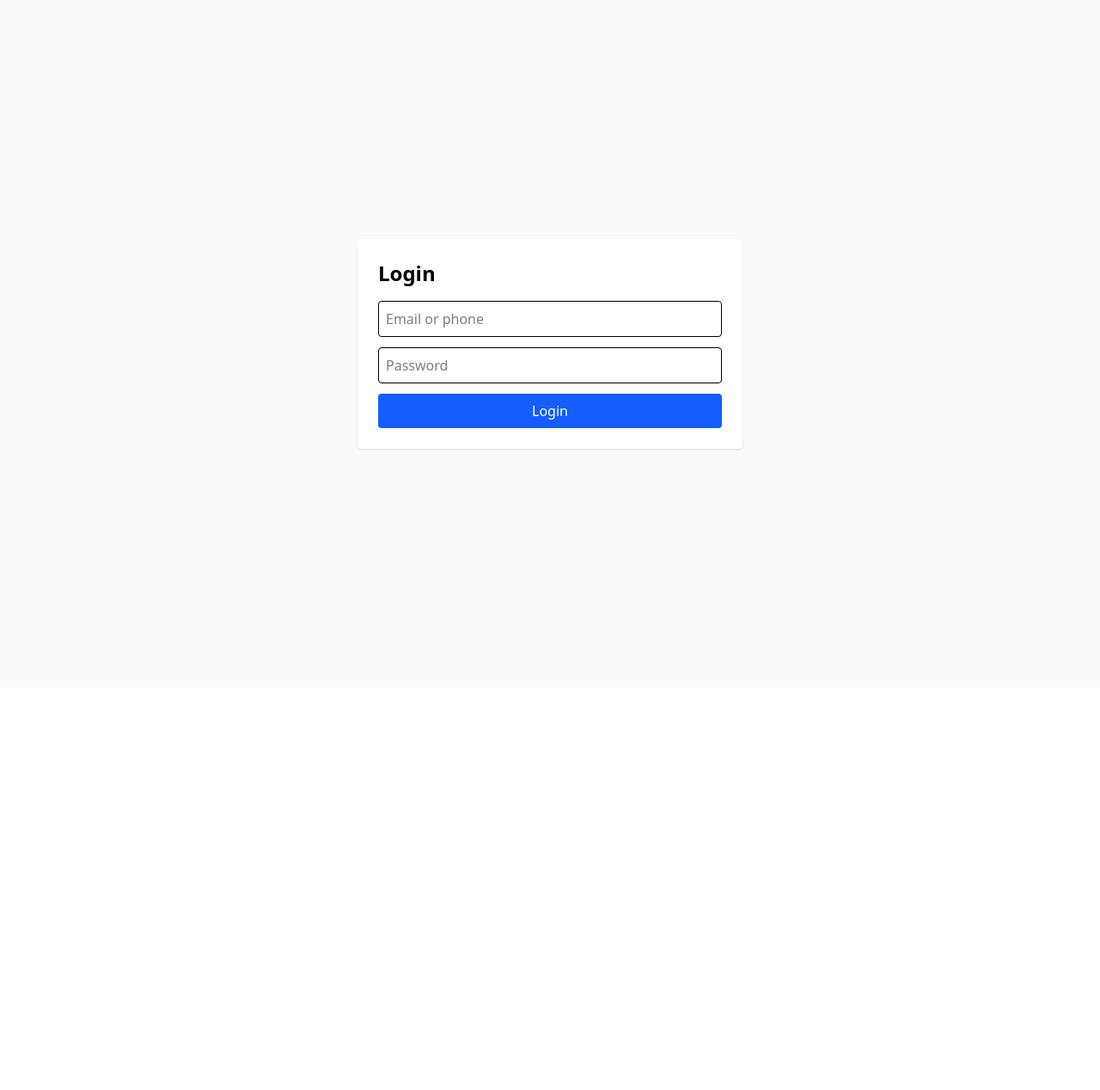
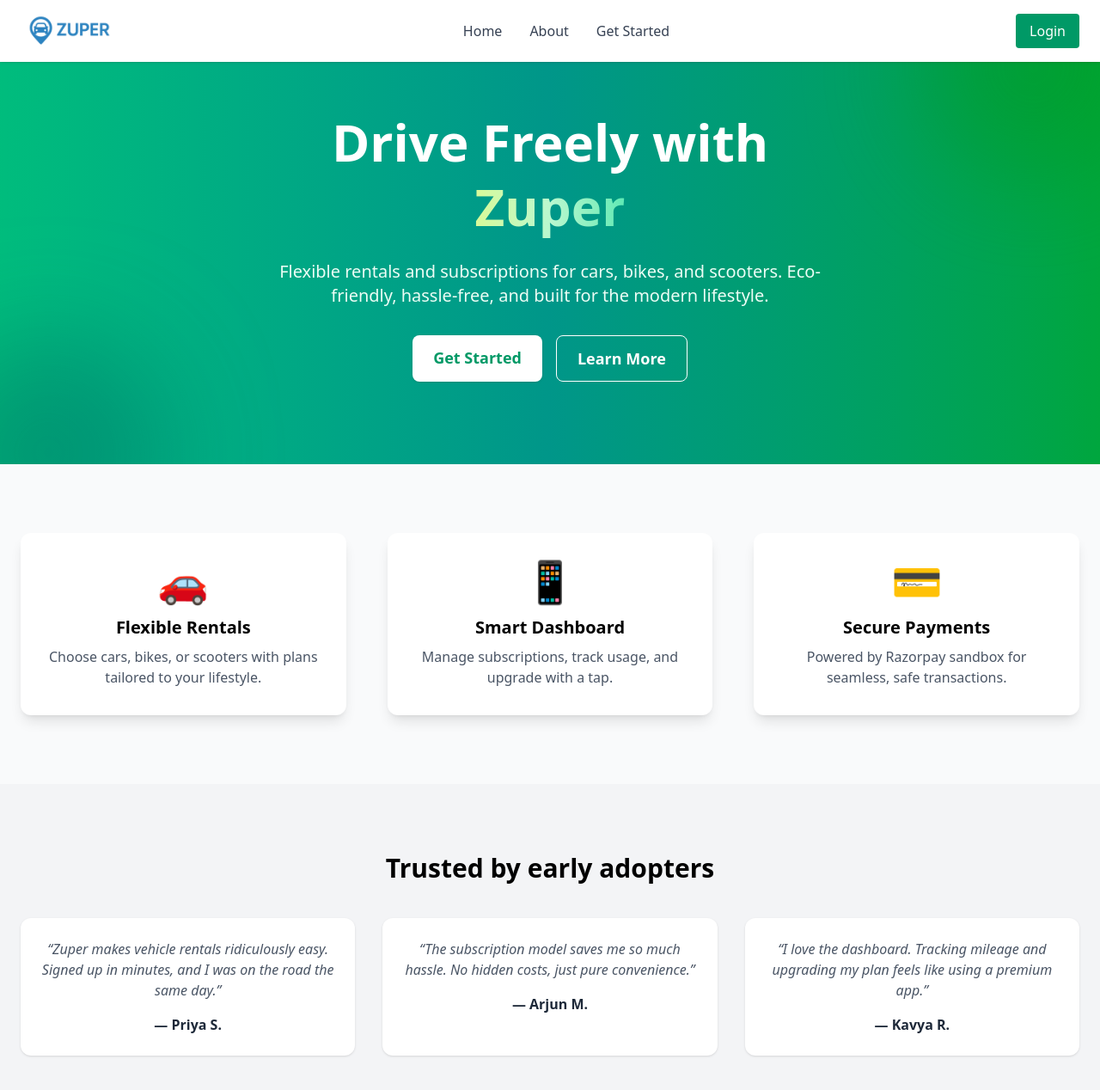
Before and after one commit to Preet2099x/Zuper, a React (Vite) app in the folder frontend/: page / in a window 1280 px wide. Before the commit this address led to /login. Shown: the top 1268 px of the page at 86% size. Before the commit the page ends 800 px from the top, so only its background shows below. Built offline with nearby package versions, Linux system fonts and the light colour scheme.

Commit message:
Landing and some placeholders

```diff
--- a/frontend/src/App.jsx
+++ b/frontend/src/App.jsx
@@ -1,21 +1,23 @@
 // src/App.jsx
 import React from "react";
-import { Routes, Route, Navigate } from "react-router-dom";
+import { Routes, Route } from "react-router-dom";
 
 import Signup from "./pages/Signup.jsx";
 import Login from "./pages/Login.jsx";
-// import CustomerDashboard from "./pages/dashboard/CustomerDashboard.jsx";
-// import ProviderDashboard from "./pages/dashboard/ProviderDashboard.jsx";
-// import AdminDashboard from "./pages/dashboard/AdminDashboard.jsx";
+import CustomerDashboard from "./pages/CustomerDashboard.jsx";
+import ProviderDashboard from "./pages/ProviderDashboard.jsx";
+import AdminDashboard from "./pages/AdminDashboard.jsx";
 import VerifyEmail from "./pages/VerifyEmail.jsx";
-// import NotFound from "./pages/NotFound.jsx";
+import NotFound from "./pages/NotFound.jsx";
+import LandingPage from "./pages/LandingPage.jsx";
 
 import PrivateRoute from "./components/PrivateRoute.jsx";
 
 export default function App() {
   return (
     <Routes>
-      <Route path="/" element={<Navigate to="/login" replace />} />
+      {/* Landing */}
+      <Route path="/" element={<LandingPage />} />
 
       {/* Public */}
       <Route path="/signup" element={<Signup />} />
@@ -23,14 +25,14 @@ export default function App() {
       <Route path="/verify-email/:token" element={<VerifyEmail />} />
 
       {/* Protected: wrap with PrivateRoute which checks JWT and optionally role */}
-      {/* <Route element={<PrivateRoute />}>
+      <Route element={<PrivateRoute />}>
         <Route path="/dashboard/customer" element={<CustomerDashboard />} />
         <Route path="/dashboard/provider" element={<ProviderDashboard />} />
         <Route path="/dashboard/admin" element={<AdminDashboard />} />
-      </Route> */}
+      </Route>
 
-      {/* fallback */}
-      {/* <Route path="*" element={<NotFound />} /> */}
+      fallback
+      <Route path="*" element={<NotFound />} />
     </Routes>
   );
 }
--- /dev/null
+++ b/frontend/src/components/Footer.jsx
@@ -0,0 +1,31 @@
+import React from "react";
+
+export default function Footer() {
+  return (
+    <footer className="bg-gray-900 text-gray-300 mt-20">
+      <div className="container mx-auto px-6 py-10 grid md:grid-cols-3 gap-8">
+        <div>
+          <h2 className="text-2xl font-bold text-white">Zuper</h2>
+          <p className="mt-2 text-sm text-gray-400">
+            Smarter vehicle rentals & subscriptions for a connected world.
+          </p>
+        </div>
+        <div>
+          <h3 className="font-semibold text-white">Quick Links</h3>
+          <ul className="mt-3 space-y-2">
+            <li><a href="/" className="hover:text-white">Home</a></li>
+            <li><a href="/about" className="hover:text-white">About</a></li>
+            <li><a href="/signup" className="hover:text-white">Get Started</a></li>
+          </ul>
+        </div>
+        <div>
+          <h3 className="font-semibold text-white">Contact</h3>
+          <p className="mt-3 text-sm text-gray-400">support@zuper.com</p>
+        </div>
+      </div>
+      <div className="border-t border-gray-700 text-center py-4 text-sm text-gray-500">
+        © {new Date().getFullYear()} Zuper. All rights reserved.
+      </div>
+    </footer>
+  );
+}
--- /dev/null
+++ b/frontend/src/components/Navbar.jsx
@@ -0,0 +1,41 @@
+import React from "react";
+import { Link } from "react-router-dom";
+import logo from "../assets/zuper.png";
+
+export default function Navbar() {
+  return (
+    <header className="bg-white shadow fixed top-0 left-0 w-full z-50">
+      <div className="container mx-auto px-6 py-4 flex items-center justify-between">
+        {/* Logo */}
+        <Link to="/" className="flex items-center">
+          <img
+            src={logo}
+            alt="Zuper Logo"
+            className="h-28 w-auto object-contain -my-10"
+          />
+        </Link>
+
+        {/* Nav Links */}
+        <nav className="hidden md:flex space-x-8">
+          <Link to="/" className="text-gray-700 hover:text-emerald-600">
+            Home
+          </Link>
+          <Link to="/about" className="text-gray-700 hover:text-emerald-600">
+            About
+          </Link>
+          <Link to="/signup" className="text-gray-700 hover:text-emerald-600">
+            Get Started
+          </Link>
+        </nav>
+
+        {/* CTA Button */}
+        <Link
+          to="/login"
+          className="bg-emerald-600 text-white px-4 py-2 rounded hover:bg-emerald-700 transition"
+        >
+          Login
+        </Link>
+      </div>
+    </header>
+  );
+}
--- a/frontend/src/index.css
+++ b/frontend/src/index.css
@@ -1 +1,22 @@
 @import "tailwindcss";
+
+@keyframes blob {
+  0% {
+    transform: translate(0px, 0px) scale(1);
+  }
+  33% {
+    transform: translate(30px, -50px) scale(1.1);
+  }
+  66% {
+    transform: translate(-20px, 20px) scale(0.9);
+  }
+  100% {
+    transform: translate(0px, 0px) scale(1);
+  }
+}
+.animate-blob {
+  animation: blob 8s infinite;
+}
+.animation-delay-2000 {
+  animation-delay: 2s;
+}
--- /dev/null
+++ b/frontend/src/pages/AdminDashboard.jsx
@@ -0,0 +1,9 @@
+import React from 'react'
+
+const AdminDashboard = () => {
+  return (
+    <div>AdminDashboard</div>
+  )
+}
+
+export default AdminDashboard
--- /dev/null
+++ b/frontend/src/pages/CustomerDashboard.jsx
@@ -0,0 +1,9 @@
+import React from 'react'
+
+const CustomerDashboard = () => {
+  return (
+    <div>CustomerDashboard</div>
+  )
+}
+
+export default CustomerDashboard
--- /dev/null
+++ b/frontend/src/pages/LandingPage.jsx
@@ -0,0 +1,124 @@
+import React from "react";
+import { Link } from "react-router-dom";
+import Navbar from "../components/Navbar";
+import Footer from "../components/Footer";
+
+export default function LandingPage() {
+  return (
+    <div className="bg-gray-50">
+      <Navbar />
+
+      {/* Hero Section */}
+      <section className="relative pt-32 pb-24 bg-gradient-to-r from-emerald-500 via-teal-600 to-green-600 text-white overflow-hidden">
+        <div className="container mx-auto px-6 text-center relative z-10">
+          <h1 className="text-5xl md:text-6xl font-extrabold leading-tight">
+            Drive Freely with <br />
+            <span className="bg-clip-text text-transparent bg-gradient-to-r from-lime-200 via-green-200 to-emerald-300">
+              Zuper
+            </span>
+          </h1>
+          <p className="mt-6 text-lg md:text-xl max-w-2xl mx-auto text-emerald-50">
+            Flexible rentals and subscriptions for cars, bikes, and scooters. Eco-friendly, hassle-free, and built for the modern lifestyle.
+          </p>
+          <div className="mt-8 flex justify-center space-x-4">
+            <Link
+              to="/signup"
+              className="bg-white text-emerald-600 px-6 py-3 rounded-lg text-lg font-semibold shadow hover:bg-gray-100 transition"
+            >
+              Get Started
+            </Link>
+            <Link
+              to="/about"
+              className="bg-transparent border border-white px-6 py-3 rounded-lg text-lg font-semibold hover:bg-white hover:text-emerald-600 transition"
+            >
+              Learn More
+            </Link>
+          </div>
+        </div>
+
+        {/* Floating blobs for organic background */}
+        <div className="absolute -top-20 -right-20 w-72 h-72 bg-lime-400 rounded-full mix-blend-multiply filter blur-3xl opacity-30 animate-blob"></div>
+        <div className="absolute -bottom-32 -left-20 w-72 h-72 bg-pink-400 rounded-full mix-blend-multiply filter blur-3xl opacity-30 animate-blob animation-delay-2000"></div>
+      </section>
+
+      {/* Features Section */}
+      <section className="py-20 container mx-auto px-6 grid md:grid-cols-3 gap-12 text-center">
+        <div className="bg-white shadow-lg rounded-xl p-8 hover:shadow-2xl transition">
+          <div className="text-5xl mb-4 text-emerald-600">🚗</div>
+          <h3 className="text-xl font-semibold mb-2">Flexible Rentals</h3>
+          <p className="text-gray-600">
+            Choose cars, bikes, or scooters with plans tailored to your lifestyle.
+          </p>
+        </div>
+        <div className="bg-white shadow-lg rounded-xl p-8 hover:shadow-2xl transition">
+          <div className="text-5xl mb-4 text-emerald-600">📱</div>
+          <h3 className="text-xl font-semibold mb-2">Smart Dashboard</h3>
+          <p className="text-gray-600">
+            Manage subscriptions, track usage, and upgrade with a tap.
+          </p>
+        </div>
+        <div className="bg-white shadow-lg rounded-xl p-8 hover:shadow-2xl transition">
+          <div className="text-5xl mb-4 text-emerald-600">💳</div>
+          <h3 className="text-xl font-semibold mb-2">Secure Payments</h3>
+          <p className="text-gray-600">
+            Powered by Razorpay sandbox for seamless, safe transactions.
+          </p>
+        </div>
+      </section>
+
+      {/* Testimonials / Social Proof */}
+      <section className="py-20 bg-gray-100">
+        <div className="container mx-auto px-6 text-center">
+          <h2 className="text-3xl font-bold mb-10">Trusted by early adopters</h2>
+          <div className="grid md:grid-cols-3 gap-8">
+            <div className="bg-white p-6 rounded-xl shadow hover:shadow-lg transition">
+              <p className="italic text-gray-600">
+                “Zuper makes vehicle rentals ridiculously easy. Signed up in minutes, and I was on the road the same day.”
+              </p>
+              <h4 className="mt-4 font-semibold text-gray-800">— Priya S.</h4>
+            </div>
+            <div className="bg-white p-6 rounded-xl shadow hover:shadow-lg transition">
+              <p className="italic text-gray-600">
+                “The subscription model saves me so much hassle. No hidden costs, just pure convenience.”
+              </p>
+              <h4 className="mt-4 font-semibold text-gray-800">— Arjun M.</h4>
+            </div>
+            <div className="bg-white p-6 rounded-xl shadow hover:shadow-lg transition">
+              <p className="italic text-gray-600">
+                “I love the dashboard. Tracking mileage and upgrading my plan feels like using a premium app.”
+              </p>
+              <h4 className="mt-4 font-semibold text-gray-800">— Kavya R.</h4>
+            </div>
+          </div>
+        </div>
+      </section>
+
+        {/* Call to Action */}
+        <section className="py-20 bg-gradient-to-r from-emerald-500 via-teal-600 to-green-600 text-white text-center">
+        <h2 className="text-3xl md:text-4xl font-bold">
+            Ready to explore with Zuper?
+        </h2>
+        <p className="mt-4 text-lg">
+            Whether you’re a customer looking for rides or a provider listing vehicles — we’ve got you covered.
+        </p>
+        <div className="mt-8 flex flex-col md:flex-row justify-center gap-6">
+            <Link
+            to="/signup"
+            className="bg-white text-emerald-600 px-8 py-3 rounded-lg text-lg font-semibold shadow hover:bg-gray-100 transition"
+            >
+            I’m a Customer
+            </Link>
+            <Link
+            to="/provider/signup"
+            className="bg-transparent border border-white px-8 py-3 rounded-lg text-lg font-semibold hover:bg-white hover:text-emerald-600 transition"
+            >
+            I’m a Provider
+            </Link>
+        </div>
+        </section>
+
+
+      <Footer />
+    </div>
+  );
+}
--- /dev/null
+++ b/frontend/src/pages/NotFound.jsx
@@ -0,0 +1,9 @@
+import React from 'react'
+
+const NotFound = () => {
+  return (
+    <div>404 Not Found</div>
+  )
+}
+
+export default NotFound
--- /dev/null
+++ b/frontend/src/pages/ProviderDashboard.jsx
@@ -0,0 +1,9 @@
+import React from 'react'
+
+const ProviderDashboard = () => {
+  return (
+    <div>ProviderDashboard</div>
+  )
+}
+
+export default ProviderDashboard
```
Also changed, not shown: frontend/src/assets/zuper.png (added).
